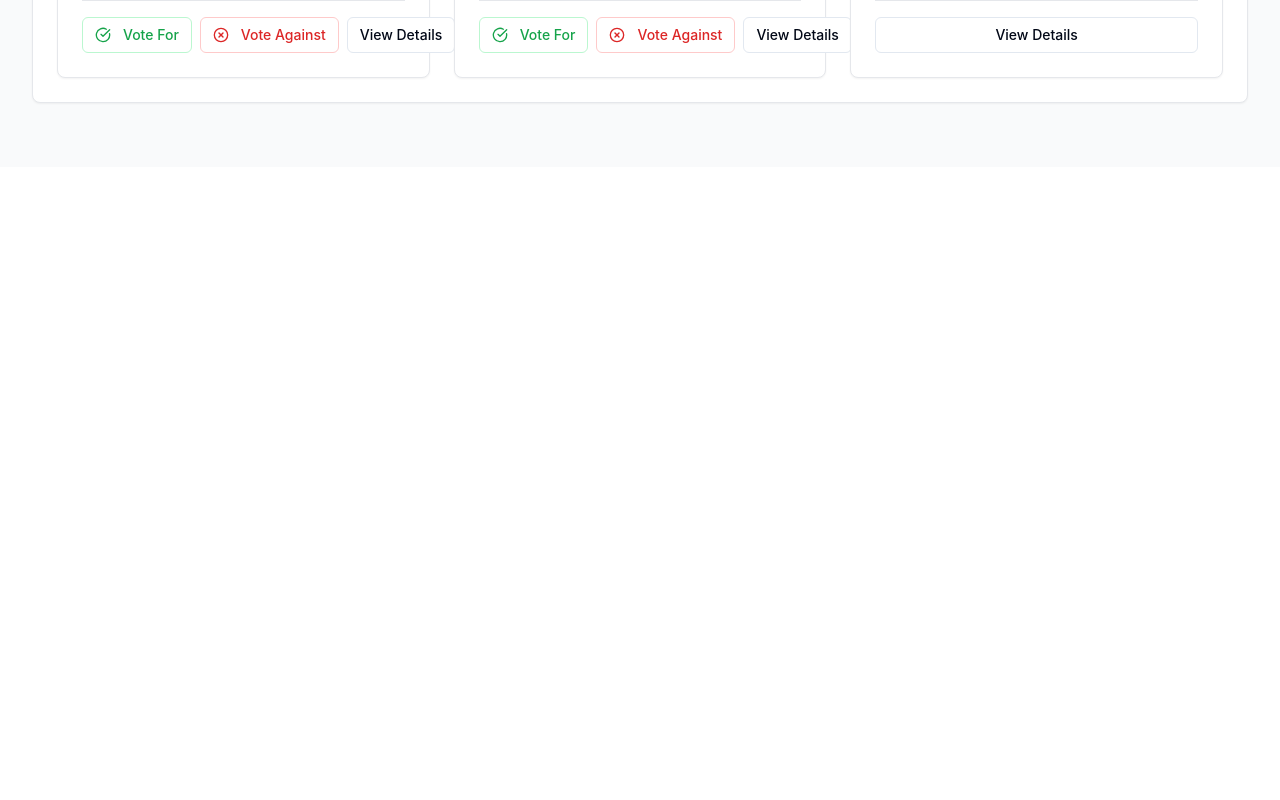
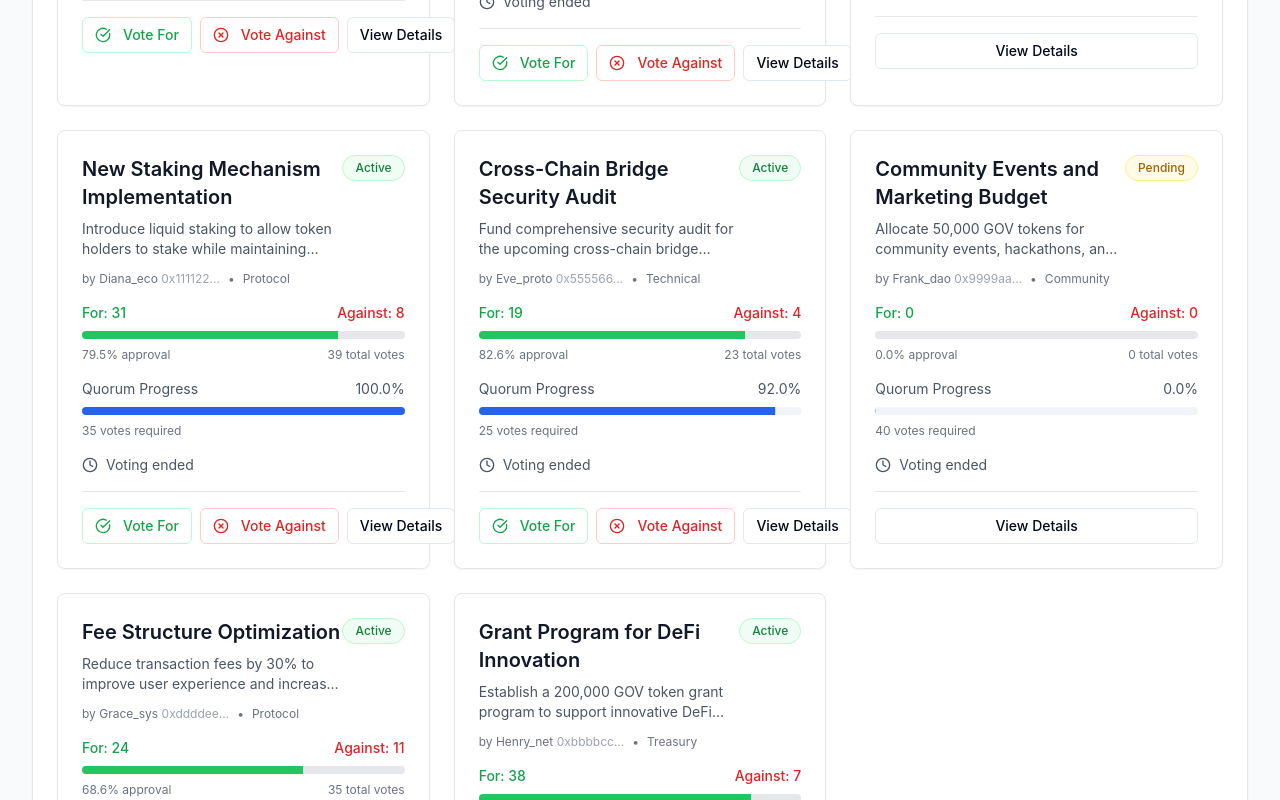
Before and after one commit to monark-community/dao-voting-platform, a React (Vite) app: page / in a window 1280 px wide. Shown: the part 800-1600 px from the top of the page. Before the commit the page ends 967 px from the top, so only its background shows below. Built offline with nearby package versions, Linux system fonts and the light colour scheme.

Commit message:
Fix: Improve proposal card and add proposals
- Remove badge hover effects.
- Ensure proposal cards use consistent username/wallet address format.
- Add example proposals for a more active feel.

```diff
--- a/src/components/ProposalCard.tsx
+++ b/src/components/ProposalCard.tsx
@@ -15,12 +15,27 @@ interface ProposalCardProps {
 const ProposalCard = ({ proposal, currentUser, onVote, onViewDetails }: ProposalCardProps) => {
   const getStatusBadge = (status: string) => {
     switch (status) {
-      case 'active': return <Badge className="status-active">Active</Badge>;
-      case 'pending': return <Badge className="status-pending">Pending</Badge>;
-      case 'completed': return <Badge className="status-completed">Completed</Badge>;
-      case 'failed': return <Badge className="bg-red-50 text-red-700 border border-red-200">Failed</Badge>;
+      case 'active': return <Badge className="bg-green-50 text-green-700 border border-green-200 px-3 py-1 font-medium">Active</Badge>;
+      case 'pending': return <Badge className="bg-yellow-50 text-yellow-700 border border-yellow-200 px-3 py-1 font-medium">Pending</Badge>;
+      case 'completed': return <Badge className="bg-blue-50 text-blue-700 border border-blue-200 px-3 py-1 font-medium">Completed</Badge>;
+      case 'failed': return <Badge className="bg-red-50 text-red-700 border border-red-200 px-3 py-1 font-medium">Failed</Badge>;
       default: return <Badge variant="secondary">{status}</Badge>;
     }
+  };
+
+  const getProposerUsername = (address: string) => {
+    // Generate consistent usernames based on address
+    const usernames = {
+      '0xabcdef1234567890': 'Alice42',
+      '0x9876543210fedcba': 'Bob_dev',
+      '0x5678901234abcdef': 'Charlie_gov',
+      '0x1111222233334444': 'Diana_eco',
+      '0x5555666677778888': 'Eve_proto',
+      '0x9999aaaabbbbcccc': 'Frank_dao',
+      '0xddddeeeeffffaaaa': 'Grace_sys',
+      '0xbbbbccccddddeeee': 'Henry_net'
+    };
+    return usernames[address] || 'Anonymous';
   };
 
   const totalVotes = proposal.votesFor + proposal.votesAgainst;
@@ -43,7 +58,9 @@ const ProposalCard = ({ proposal, currentUser, onVote, onViewDetails }: Proposal
             {proposal.description}
           </p>
           <div className="flex items-center gap-2 text-xs text-gray-500">
-            <span>by {proposal.proposer.slice(0, 8)}...</span>
+            <span>
+              by {getProposerUsername(proposal.proposer)} <span className="text-gray-400 font-normal">{proposal.proposer.slice(0, 8)}...</span>
+            </span>
             <span>•</span>
             <span className="capitalize">{proposal.category}</span>
           </div>
--- a/src/pages/Index.tsx
+++ b/src/pages/Index.tsx
@@ -65,6 +65,81 @@ const Index = () => {
       totalVotes: 33,
       voters: [],
       category: 'governance'
+    },
+    {
+      id: '4',
+      title: 'New Staking Mechanism Implementation',
+      description: 'Introduce liquid staking to allow token holders to stake while maintaining liquidity for governance participation.',
+      proposer: '0x1111222233334444',
+      status: 'active',
+      createdAt: new Date('2024-01-14'),
+      endDate: new Date('2024-01-21'),
+      quorumRequired: 35,
+      votesFor: 31,
+      votesAgainst: 8,
+      totalVotes: 39,
+      voters: [],
+      category: 'protocol'
+    },
+    {
+      id: '5',
+      title: 'Cross-Chain Bridge Security Audit',
+      description: 'Fund comprehensive security audit for the upcoming cross-chain bridge implementation to ensure user funds safety.',
+      proposer: '0x5555666677778888',
+      status: 'active',
+      createdAt: new Date('2024-01-13'),
+      endDate: new Date('2024-01-23'),
+      quorumRequired: 25,
+      votesFor: 19,
+      votesAgainst: 4,
+      totalVotes: 23,
+      voters: [],
+      category: 'technical'
+    },
+    {
+      id: '6',
+      title: 'Community Events and Marketing Budget',
+      description: 'Allocate 50,000 GOV tokens for community events, hackathons, and marketing initiatives to grow the ecosystem.',
+      proposer: '0x9999aaaabbbbcccc',
+      status: 'pending',
+      createdAt: new Date('2024-01-16'),
+      endDate: new Date('2024-01-26'),
+      quorumRequired: 40,
+      votesFor: 0,
+      votesAgainst: 0,
+      totalVotes: 0,
+      voters: [],
+      category: 'community'
+    },
+    {
+      id: '7',
+      title: 'Fee Structure Optimization',
+      description: 'Reduce transaction fees by 30% to improve user experience and increase network adoption.',
+      proposer: '0xddddeeeeffffaaaa',
+      status: 'active',
+      createdAt: new Date('2024-01-12'),
+      endDate: new Date('2024-01-19'),
+      quorumRequired: 30,
+      votesFor: 24,
+      votesAgainst: 11,
+      totalVotes: 35,
+      voters: [],
+      category: 'protocol'
+    },
+    {
+      id: '8',
+      title: 'Grant Program for DeFi Innovation',
+      description: 'Establish a 200,000 GOV token grant program to support innovative DeFi projects building on our platform.',
+      proposer: '0xbbbbccccddddeeee',
+      status: 'active',
+      createdAt: new Date('2024-01-11'),
+      endDate: new Date('2024-01-18'),
+      quorumRequired: 45,
+      votesFor: 38,
+      votesAgainst: 7,
+      totalVotes: 45,
+      voters: [],
+      category: 'treasury'
     }
   ]);
 
```
